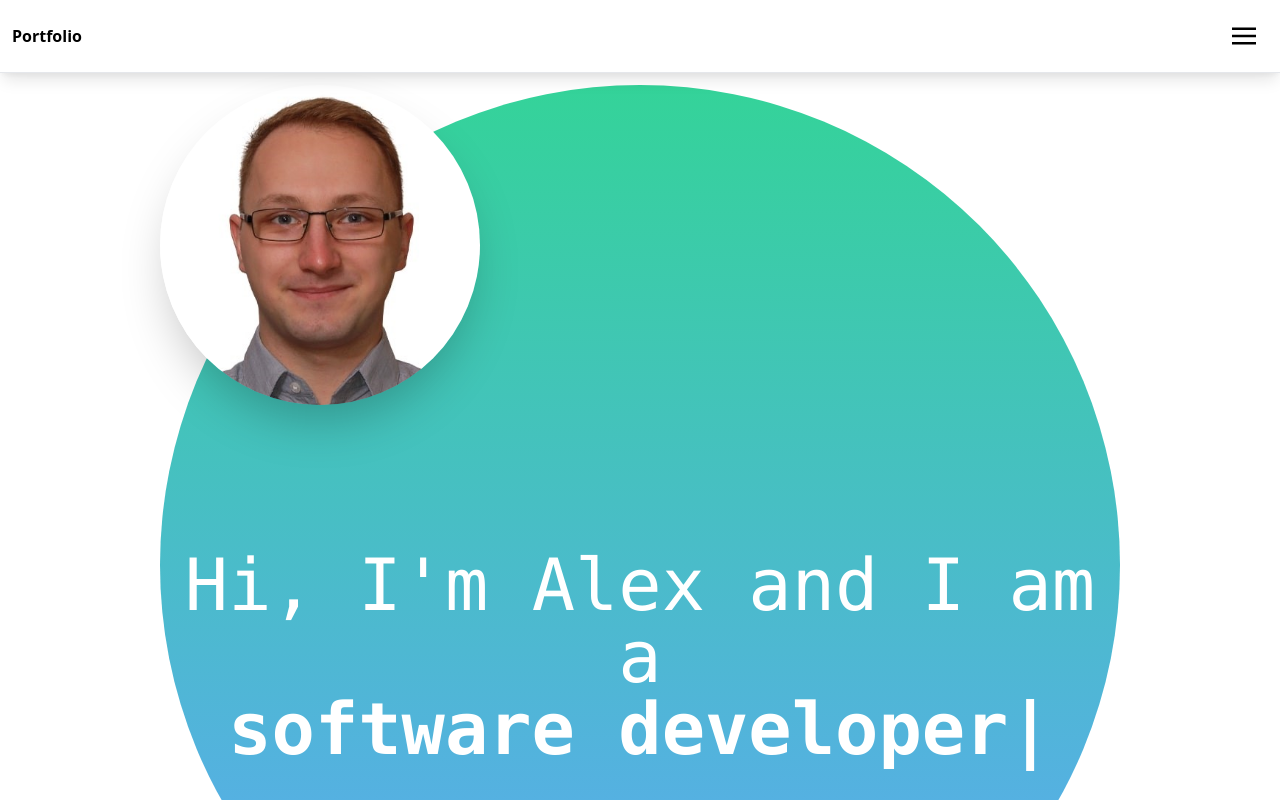
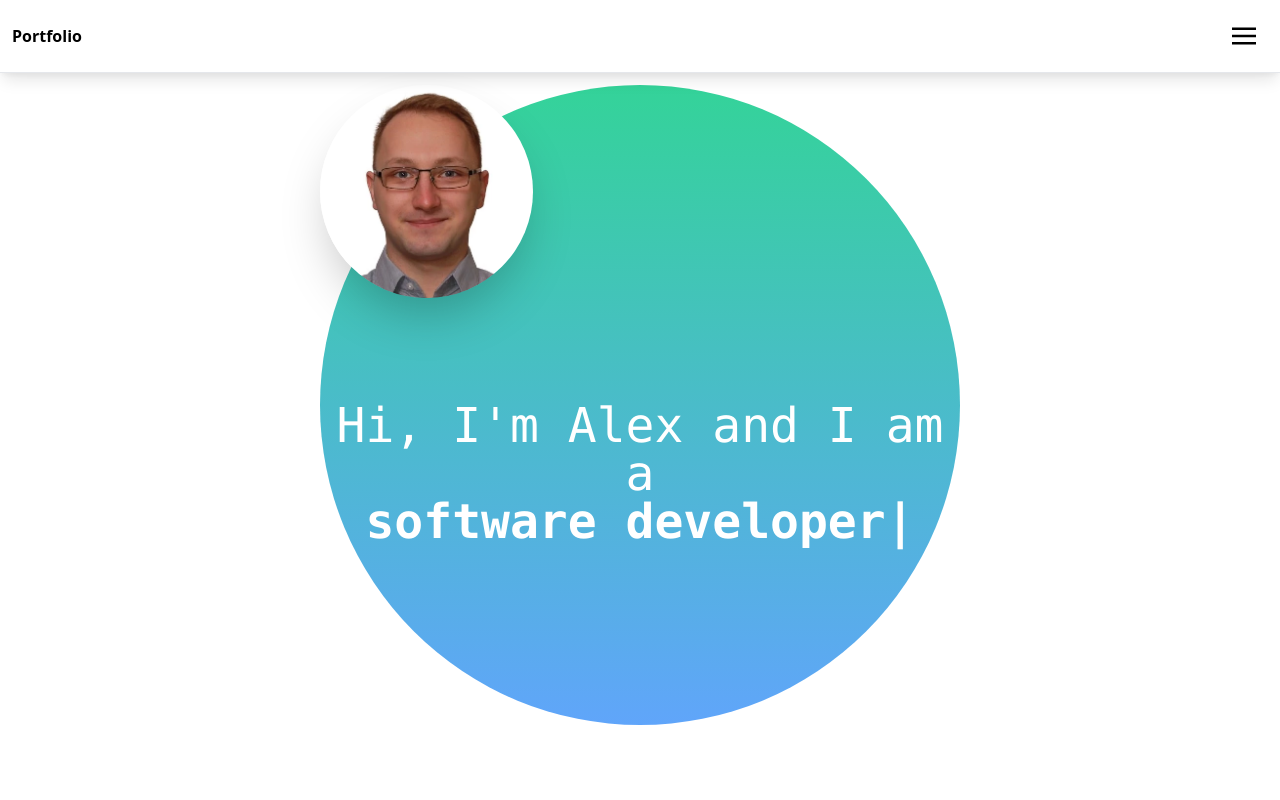
Before and after one commit to Dujka/portfolio, a React (Create React App) app: page / in a window 1280 px wide. Shown: the top 800 px of the page. Built offline with nearby package versions, Linux system fonts and the light colour scheme.

Commit message:
Modified circle size for lg devices and changed button to div.

```diff
--- a/src/Components/CircleText.js
+++ b/src/Components/CircleText.js
@@ -2,7 +2,7 @@ import React from "react";
 import Typical from "react-typical";
 function CircleText() {
   return (
-    <div className="absolute w-full mb-5 md:mb-10 bottom-1/4 text-white font-mono lg:text-7xl md:text-5xl sm:text-3xl text-xl select-none">
+    <div className="absolute w-full px-2 mb-5 md:mb-10 lg:mb-5 bottom-1/4 text-white font-mono md:text-5xl sm:text-3xl text-xl select-none">
       Hi, I'm Alex and I am a
       <p className="">
         <Typical
--- a/src/Components/CircleWrapper.js
+++ b/src/Components/CircleWrapper.js
@@ -3,10 +3,10 @@ import Circle from "./Circle.js";
 
 function CircleWrapper() {
   return (
-    <div className="relative grid grid-cols-8 w-full mt-3">
-      <div className="col-span-1"></div>
+    <div className="relative grid grid-cols-8 lg:grid-cols-12 w-full mt-3">
+      <div className="col-span-1 lg:col-span-3"></div>
       <Circle />
-      <div className="col-span-1"></div>
+      <div className="col-span-1 lg:col-span-3"></div>
     </div>
   );
 }
--- a/src/Components/Nav.js
+++ b/src/Components/Nav.js
@@ -27,14 +27,14 @@ function Nav() {
 
   return (
     <div className="cursor-pointer select-none z-10">
-      <button
+      <div
         onClick={() => setShowMenu(!showMenu)}
         class="block cursor-pointer relative w-12 h-12 p-3"
       >
         <svg class="fill-current text-black" viewBox="0 0 20 20">
           <path d="M0 3h20v2H0V3zm0 6h20v2H0V9zm0 6h20v2H0v-2z"></path>
         </svg>
-      </button>
+      </div>
 
       {menuMaskTransition.map(
         ({ item, key, props }) =>
--- a/src/Components/ProfileImage.js
+++ b/src/Components/ProfileImage.js
@@ -4,8 +4,8 @@ function ProfileImage() {
   return (
     <div>
       <img
-        className="absolute top-0 left-0 shadow-2xl rounded-full w-1/3 sm:2/3"
-        src="/Images/ProfileImage.jpg"
+        className="absolute top-0 left-0 shadow-2xl rounded-full w-1/3 sm:2/3 select-none"
+        src="/Images/ProfileImage.webp"
         alt="Aleksandar Dujkić"
       />
     </div>
```
Also changed, not shown: public/Images/ProfileImage.webp (added), 1 other file (tests, documents, lock files or other folders).
